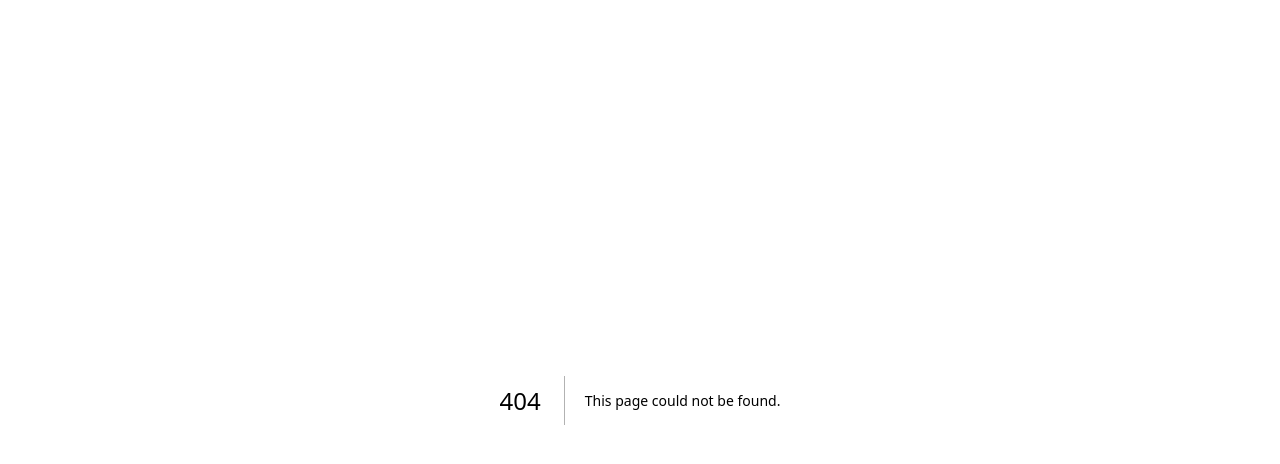
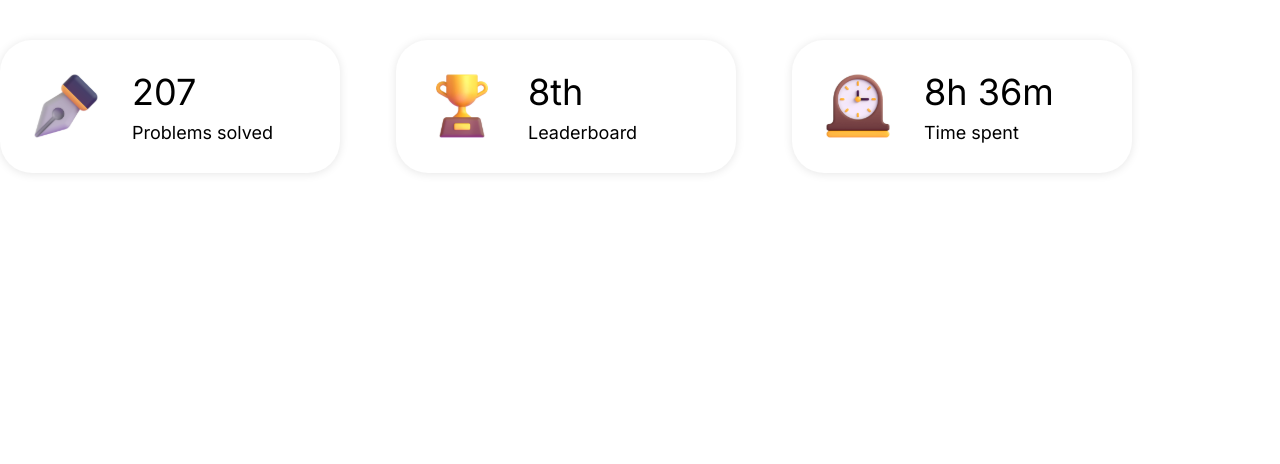
Before and after one commit to aadhavanpl/devDiary, a Next.js app: page /test in a window 1280 px wide. Before the commit this address had no page. Shown: the top 464 px of the page. Built offline with nearby package versions, Linux system fonts and the light colour scheme.

Commit message:
Add: stat-button

```diff
--- /dev/null
+++ b/app/test/page.js
@@ -0,0 +1,19 @@
+import React from 'react'
+import StatCard from '../../components/common/StatCard'
+import styles from './page.module.css'
+export default function Page() {
+	return (
+		// <div className = {styles['container']}>
+		//     <img src = '/svgs/problems.svg' className={styles['icon']} />
+		//     <div className = {styles['stat-container']}>
+		//         <div className = {styles['value']}>207</div>
+		//         <div className = {styles['description']}>Problems solved</div>
+		//     </div>
+		// </div>
+		<div className={styles['card']}>
+			<StatCard icon='/svgs/problems.svg' value='207' description='Problems solved' />
+			<StatCard icon='/svgs/leaderboard.svg' value='8th' description='Leaderboard' />
+			<StatCard icon='/svgs/clock.svg' value='8h 36m' description='Time spent' />
+		</div>
+	)
+}
--- /dev/null
+++ b/app/test/page.module.css
@@ -0,0 +1,5 @@
+.card {
+	margin-top: 40px;
+	display: flex;
+	gap: 56px;
+}
--- /dev/null
+++ b/components/common/StatCard.js
@@ -0,0 +1,13 @@
+import React from 'react'
+import styles from './statcard.module.css'
+export default function StatCard({ icon, value, description }) {
+	return (
+		<div className={styles['container']}>
+			<img src={icon} className={styles['icon']} />
+			<div className={styles['stat-container']}>
+				<div className={styles['value']}>{value}</div>
+				<div className={styles['description']}>{description}</div>
+			</div>
+		</div>
+	)
+}
--- /dev/null
+++ b/components/common/statcard.module.css
@@ -0,0 +1,31 @@
+.container {
+	display: flex;
+	gap: 30px;
+	background: #fff;
+	width: 280px;
+	padding: 30px;
+	border-radius: 32px;
+	box-shadow: var(--box-shadow);
+}
+
+.icon {
+	height: 72px;
+	width: 72px;
+}
+
+.stat-container {
+	display: flex;
+	flex-direction: column;
+	align-items: start;
+	gap: 8px;
+}
+
+.value {
+	color: #000;
+	font-size: 36px;
+}
+
+.description {
+	color: #000;
+	font-size: 18px;
+}
```
Also changed, not shown: public/svgs/clock.svg (added), 1 other file (tests, documents, lock files or other folders).
